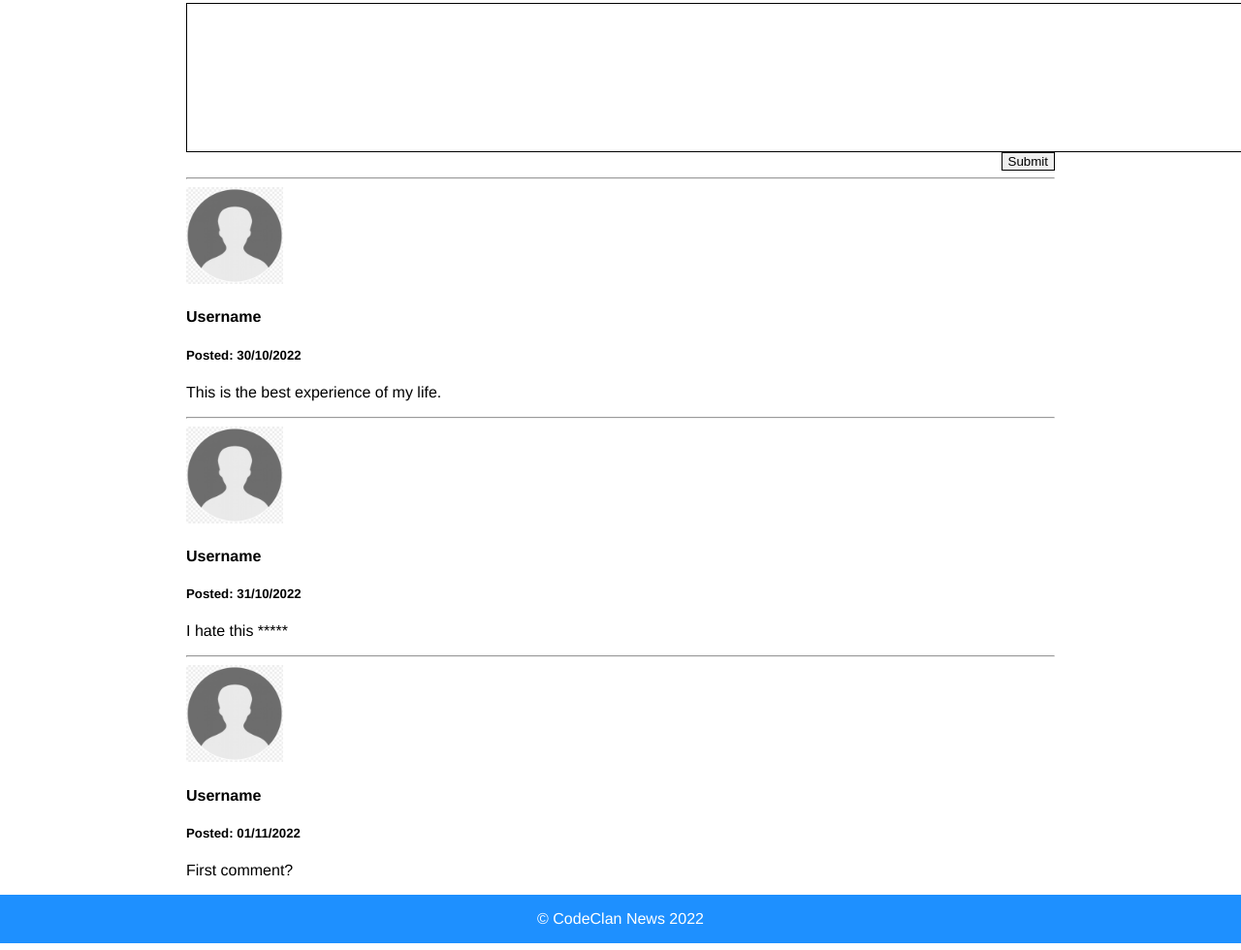
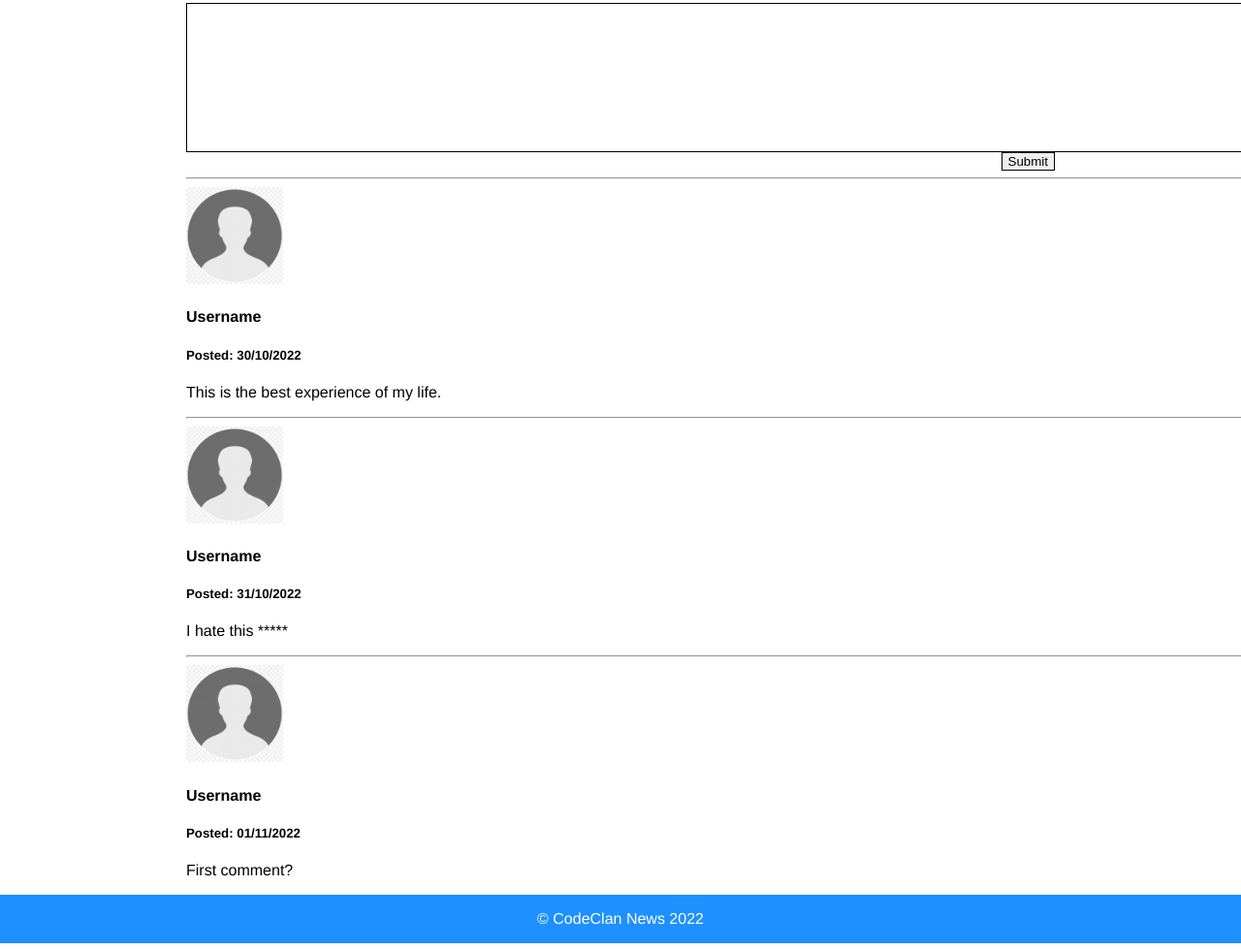
Before and after one commit to jamiemcglone/w3_d1_html_css_lab-hw, a plain HTML site: page index.html in a window 1280 px wide. Shown: the part 2172-3152 px from the top of the page at 97% size. Drawn offline with Linux system fonts and the light colour scheme.

Commit message:
Final version.

```diff
--- a/style.css
+++ b/style.css
@@ -36,6 +36,10 @@ img {
     height: 150px;
 }
 
+hr {
+    width: 1100px;
+}
+
 #main_article {
     margin: auto;
     width: 70%;
```
